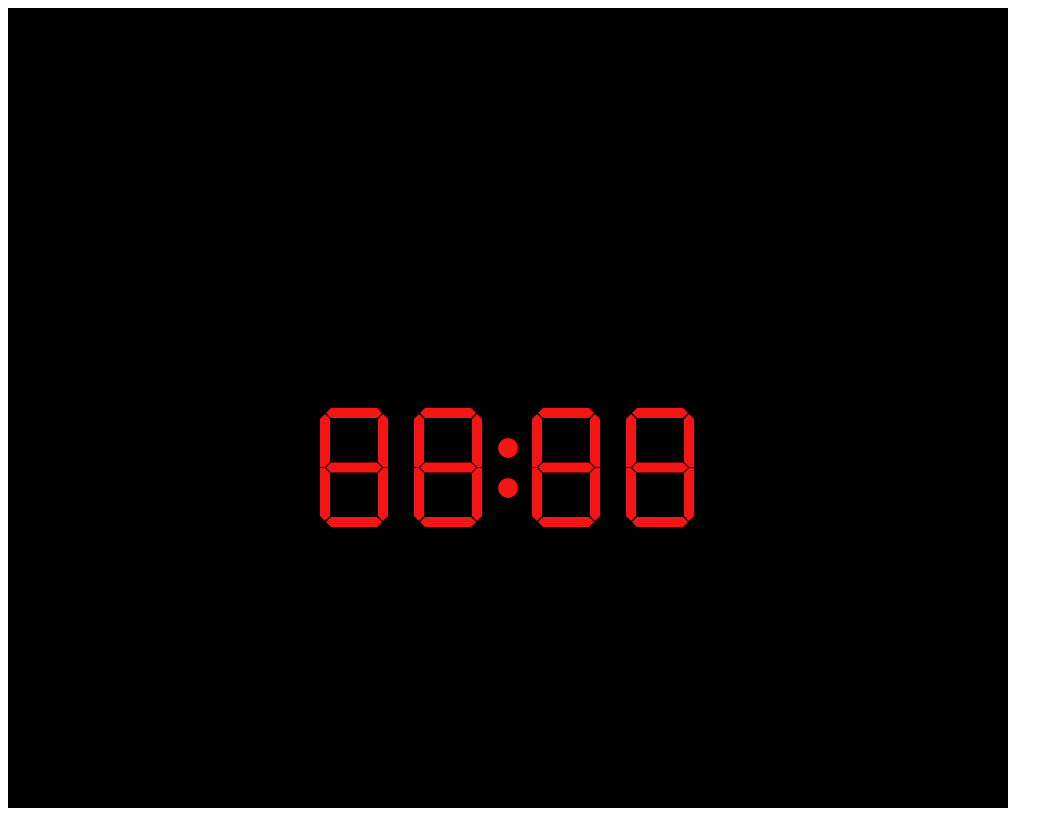
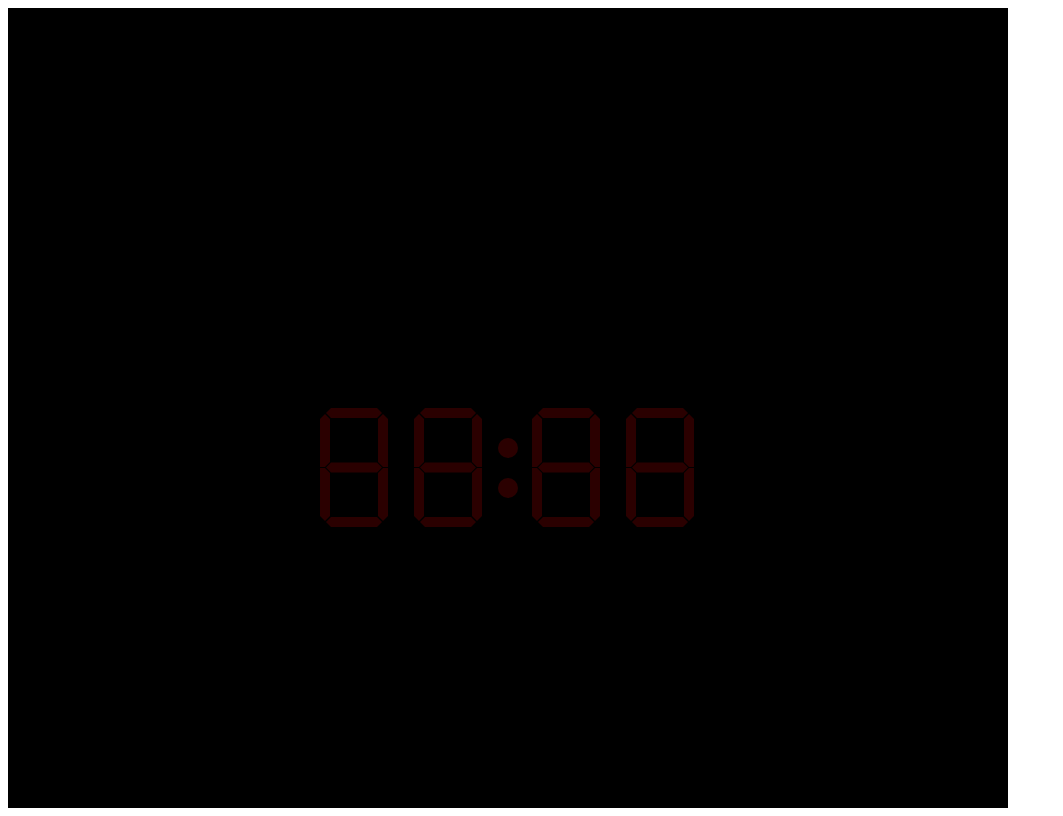
Before and after one commit to TropicalSunshine/seven-segmant-clock, a plain HTML site: page index.html in a window 1280 px wide. Shown: the whole page, without its empty margins (0-1063 px from the left). Drawn offline with Linux system fonts and the light colour scheme.

Commit message:
segment encoding and display

```diff
--- a/index.html
+++ b/index.html
@@ -14,31 +14,31 @@
                 <g>
                     <use href="#seg-0a" x="10" y="0">
                         <polyline id="seg-0a" points="11 0, 57 0, 62 5, 57 10, 11 10, 6 5"
-                        style="fill:rgba(245, 21, 21, 1);stroke:red;stroke-width:0"></polyline>
+                        style="fill:rgba(141, 1, 1, 0.3);stroke:red;stroke-width:0"></polyline>
                     </use>
                     <use href="#seg-0b" x="-78" y="0" transform="scale(-1,1)">
                             <polyline id="seg-0b" points="0 11, 5 6, 10 11, 10 54, 5 59, 0 59"
-                            style="fill:rgba(245, 21, 21, 1);stroke:red;stroke-width:0"></polyline>
+                            style="fill:rgba(141, 1, 1, 0.3);stroke:red;stroke-width:0"></polyline>
                     </use>
                     <use href="#seg-0c" x="-78" y="-119" transform="scale(-1,-1)">
                             <polyline id="seg-0c" points="0 11, 5 6, 10 11, 10 54, 5 59, 0 59"
-                            style="fill:rgba(245, 21, 21, 1);stroke:red;stroke-width:0"></polyline>
+                            style="fill:rgba(141, 1, 1, 0.3);stroke:red;stroke-width:0"></polyline>
                     </use>
                     <use href="#seg-0d" x="10" y="109">
                             <polyline id="seg-0d" points="11 0, 57 0, 62 5, 57 10, 11 10, 6 5"
-                            style="fill:rgba(245, 21, 21, 1);stroke:red;stroke-width:0"></polyline>
+                            style="fill:rgba(141, 1, 1, 0.3);stroke:red;stroke-width:0"></polyline>
                     </use>
                     <use href="#seg-0e" x="10" y="-119" transform="scale(1,-1)">
                             <polyline id="seg-0e" points="0 11, 5 6, 10 11, 10 54, 5 59, 0 59"
-                            style="fill:rgba(245, 21, 21, 1);stroke:red;stroke-width:0"></polyline>
+                            style="fill:rgba(141, 1, 1, 0.3);stroke:red;stroke-width:0"></polyline>
                     </use>
                     <use href="#seg-0f" x="10" y="0">
                             <polyline id="seg-0f" points="0 11, 5 6, 10 11, 10 54, 5 59, 0 59"
-                            style="fill:rgba(245, 21, 21, 1);stroke:red;stroke-width:0"></polyline>
+                            style="fill:rgba(141, 1, 1, 0.3);stroke:red;stroke-width:0"></polyline>
                     </use>
                     <use href="#seg-0g" x="10" y="54.5">
                             <polyline id="seg-0g" points="11 0, 57 0, 62 5, 57 10, 11 10, 6 5"
-                            style="fill:rgba(245, 21, 21, 1);stroke:red;stroke-width:0"></polyline>
+                            style="fill:rgba(141, 1, 1, 0.3);stroke:red;stroke-width:0"></polyline>
                     </use>
                 </g>
             </svg>
@@ -46,31 +46,31 @@
                 <g>
                     <use href="#seg-1a" x="10" y="0">
                         <polyline id="seg-1a" points="11 0, 57 0, 62 5, 57 10, 11 10, 6 5"
-                        style="fill:rgba(245, 21, 21, 1);stroke:red;stroke-width:0"></polyline>
+                        style="fill:rgba(141, 1, 1, 0.3);stroke:red;stroke-width:0"></polyline>
                     </use>
                     <use href="#seg-1b" x="-78" y="0" transform="scale(-1,1)">
                             <polyline id="seg-1b" points="0 11, 5 6, 10 11, 10 54, 5 59, 0 59"
-                            style="fill:rgba(245, 21, 21, 1);stroke:red;stroke-width:0"></polyline>
+                            style="fill:rgba(141, 1, 1, 0.3);stroke:red;stroke-width:0"></polyline>
                     </use>
                     <use href="#seg-1c" x="-78" y="-119" transform="scale(-1,-1)">
                             <polyline id="seg-1c" points="0 11, 5 6, 10 11, 10 54, 5 59, 0 59"
-                            style="fill:rgba(245, 21, 21, 1);stroke:red;stroke-width:0"></polyline>
+                            style="fill:rgba(141, 1, 1, 0.3);stroke:red;stroke-width:0"></polyline>
                     </use>
                     <use href="#seg-1d" x="10" y="109">
                             <polyline id="seg-1d" points="11 0, 57 0, 62 5, 57 10, 11 10, 6 5"
-                            style="fill:rgba(245, 21, 21, 1);stroke:red;stroke-width:0"></polyline>
+                            style="fill:rgba(141, 1, 1, 0.3);stroke:red;stroke-width:0"></polyline>
                     </use>
                     <use href="#seg-1e" x="10" y="-119" transform="scale(1,-1)">
                             <polyline id="seg-1e" points="0 11, 5 6, 10 11, 10 54, 5 59, 0 59"
-                            style="fill:rgba(245, 21, 21, 1);stroke:red;stroke-width:0"></polyline>
+                            style="fill:rgba(141, 1, 1, 0.3);stroke:red;stroke-width:0"></polyline>
                     </use>
                     <use href="#seg-1f" x="10" y="0">
                             <polyline id="seg-1f" points="0 11, 5 6, 10 11, 10 54, 5 59, 0 59"
-                            style="fill:rgba(245, 21, 21, 1);stroke:red;stroke-width:0"></polyline>
+                            style="fill:rgba(141, 1, 1, 0.3);stroke:red;stroke-width:0"></polyline>
                     </use>
                     <use href="#seg-1g" x="10" y="54.5">
                             <polyline id="seg-1g" points="11 0, 57 0, 62 5, 57 10, 11 10, 6 5"
-                            style="fill:rgba(245, 21, 21, 1);stroke:red;stroke-width:0"></polyline>
+                            style="fill:rgba(141, 1, 1, 0.3);stroke:red;stroke-width:0"></polyline>
                     </use>
                 </g>
             </svg>
@@ -84,31 +84,31 @@
                 <g>
                     <use href="#seg-2a" x="10" y="0">
                         <polyline id="seg-2a" points="11 0, 57 0, 62 5, 57 10, 11 10, 6 5"
-                        style="fill:rgba(245, 21, 21, 1);stroke:red;stroke-width:0"></polyline>
+                        style="fill:rgba(141, 1, 1, 0.3);stroke:red;stroke-width:0"></polyline>
                     </use>
                     <use href="#seg-2b" x="-78" y="0" transform="scale(-1,1)">
                             <polyline id="seg-2b" points="0 11, 5 6, 10 11, 10 54, 5 59, 0 59"
-                            style="fill:rgba(245, 21, 21, 1);stroke:red;stroke-width:0"></polyline>
+                            style="fill:rgba(141, 1, 1, 0.3);stroke:red;stroke-width:0"></polyline>
                     </use>
                     <use href="#seg-2c" x="-78" y="-119" transform="scale(-1,-1)">
                             <polyline id="seg-2c" points="0 11, 5 6, 10 11, 10 54, 5 59, 0 59"
-                            style="fill:rgba(245, 21, 21, 1);stroke:red;stroke-width:0"></polyline>
+                            style="fill:rgba(141, 1, 1, 0.3);stroke:red;stroke-width:0"></polyline>
                     </use>
                     <use href="#seg-2d" x="10" y="109">
                             <polyline id="seg-2d" points="11 0, 57 0, 62 5, 57 10, 11 10, 6 5"
-                            style="fill:rgba(245, 21, 21, 1);stroke:red;stroke-width:0"></polyline>
+                            style="fill:rgba(141, 1, 1, 0.3);stroke:red;stroke-width:0"></polyline>
                     </use>
                     <use href="#seg-2e" x="10" y="-119" transform="scale(1,-1)">
                             <polyline id="seg-2e" points="0 11, 5 6, 10 11, 10 54, 5 59, 0 59"
-                            style="fill:rgba(245, 21, 21, 1);stroke:red;stroke-width:0"></polyline>
+                            style="fill:rgba(141, 1, 1, 0.3);stroke:red;stroke-width:0"></polyline>
                     </use>
                     <use href="#seg-2f" x="10" y="0">
                             <polyline id="seg-2f" points="0 11, 5 6, 10 11, 10 54, 5 59, 0 59"
-                            style="fill:rgba(245, 21, 21, 1);stroke:red;stroke-width:0"></polyline>
+                            style="fill:rgba(141, 1, 1, 0.3);stroke:red;stroke-width:0"></polyline>
                     </use>
                     <use href="#seg-2g" x="10" y="54.5">
                             <polyline id="seg-2g" points="11 0, 57 0, 62 5, 57 10, 11 10, 6 5"
-                            style="fill:rgba(245, 21, 21, 1);stroke:red;stroke-width:0"></polyline>
+                            style="fill:rgba(141, 1, 1, 0.3);stroke:red;stroke-width:0"></polyline>
                     </use>
                 </g>
             </svg>
@@ -116,31 +116,31 @@
                 <g>
                     <use href="#seg-3a" x="10" y="0">
                         <polyline id="seg-3a" points="11 0, 57 0, 62 5, 57 10, 11 10, 6 5"
-                        style="fill:rgba(245, 21, 21, 1);stroke:red;stroke-width:0"></polyline>
+                        style="fill:rgba(141, 1, 1, 0.3);stroke:red;stroke-width:0"></polyline>
                     </use>
                     <use href="#seg-3b" x="-78" y="0" transform="scale(-1,1)">
                             <polyline id="seg-3b" points="0 11, 5 6, 10 11, 10 54, 5 59, 0 59"
-                            style="fill:rgba(245, 21, 21, 1);stroke:red;stroke-width:0"></polyline>
+                            style="fill:rgba(141, 1, 1, 0.3);stroke:red;stroke-width:0"></polyline>
                     </use>
                     <use href="#seg-3c" x="-78" y="-119" transform="scale(-1,-1)">
                             <polyline id="seg-3c" points="0 11, 5 6, 10 11, 10 54, 5 59, 0 59"
-                            style="fill:rgba(245, 21, 21, 1);stroke:red;stroke-width:0"></polyline>
+                            style="fill:rgba(141, 1, 1, 0.3);stroke:red;stroke-width:0"></polyline>
                     </use>
                     <use href="#seg-3d" x="10" y="109">
                             <polyline id="seg-3d" points="11 0, 57 0, 62 5, 57 10, 11 10, 6 5"
-                            style="fill:rgba(245, 21, 21, 1);stroke:red;stroke-width:0"></polyline>
+                            style="fill:rgba(141, 1, 1, 0.3);stroke:red;stroke-width:0"></polyline>
                     </use>
                     <use href="#seg-3e" x="10" y="-119" transform="scale(1,-1)">
                             <polyline id="seg-3e" points="0 11, 5 6, 10 11, 10 54, 5 59, 0 59"
-                            style="fill:rgba(245, 21, 21, 1);stroke:red;stroke-width:0"></polyline>
+                            style="fill:rgba(141, 1, 1, 0.3);stroke:red;stroke-width:0"></polyline>
                     </use>
                     <use href="#seg-3f" x="10" y="0">
                             <polyline id="seg-3f" points="0 11, 5 6, 10 11, 10 54, 5 59, 0 59"
-                            style="fill:rgba(245, 21, 21, 1);stroke:red;stroke-width:0"></polyline>
+                            style="fill:rgba(141, 1, 1, 0.3);stroke:red;stroke-width:0"></polyline>
                     </use>
                     <use href="#seg-3g" x="10" y="54.5">
                             <polyline id="seg-3g" points="11 0, 57 0, 62 5, 57 10, 11 10, 6 5"
-                            style="fill:rgba(245, 21, 21, 1);stroke:red;stroke-width:0"></polyline>
+                            style="fill:rgba(141, 1, 1, 0.3);stroke:red;stroke-width:0"></polyline>
                     </use>
                 </g>
             </svg>
--- a/seven.js
+++ b/seven.js
@@ -14,17 +14,24 @@ to-do
 //E ((0x7E >> 6) & 1{)
 //F ((0x7E >> 6) & 1)
 //G ((0x7E >> 6) & 1)
+
+
 //if 1 turn on
 //if 0 turn off
-
 const OFFCOLOR = "rgba(141, 1, 1, 0.3)";
 const ONCOLOR = "rgba(245, 21, 21, 1)";
+const date = new Date();
+
 var colon = document.getElementById("colon-0").getElementById("g0");
 
 var seg_0 = getElements(0);
 var seg_1 = getElements(1);
 var seg_2 = getElements(2);
 var seg_3 = getElements(2);
+
+console.log(seg_0.a);
+
+console.log(date.getMinutes());
 
 window.onload = function (){
     //make the colon blink between clock
@@ -53,3 +60,19 @@ function getElements(seg_num){
     }
     return result;
 }
+
+function sevenSegments(encoding, seg){
+    seg_enc = ["a","b","c","d","e","f","g"];
+    for(let i = 0; i<7,i++){
+        if(binary((encoding >> 6) & 1)){
+            seg.seg_enc[i]
+        }
+    }
+}
+
+function binary(int){
+    if (int === 1){
+        return true;
+    }
+    return false;
+}
```
